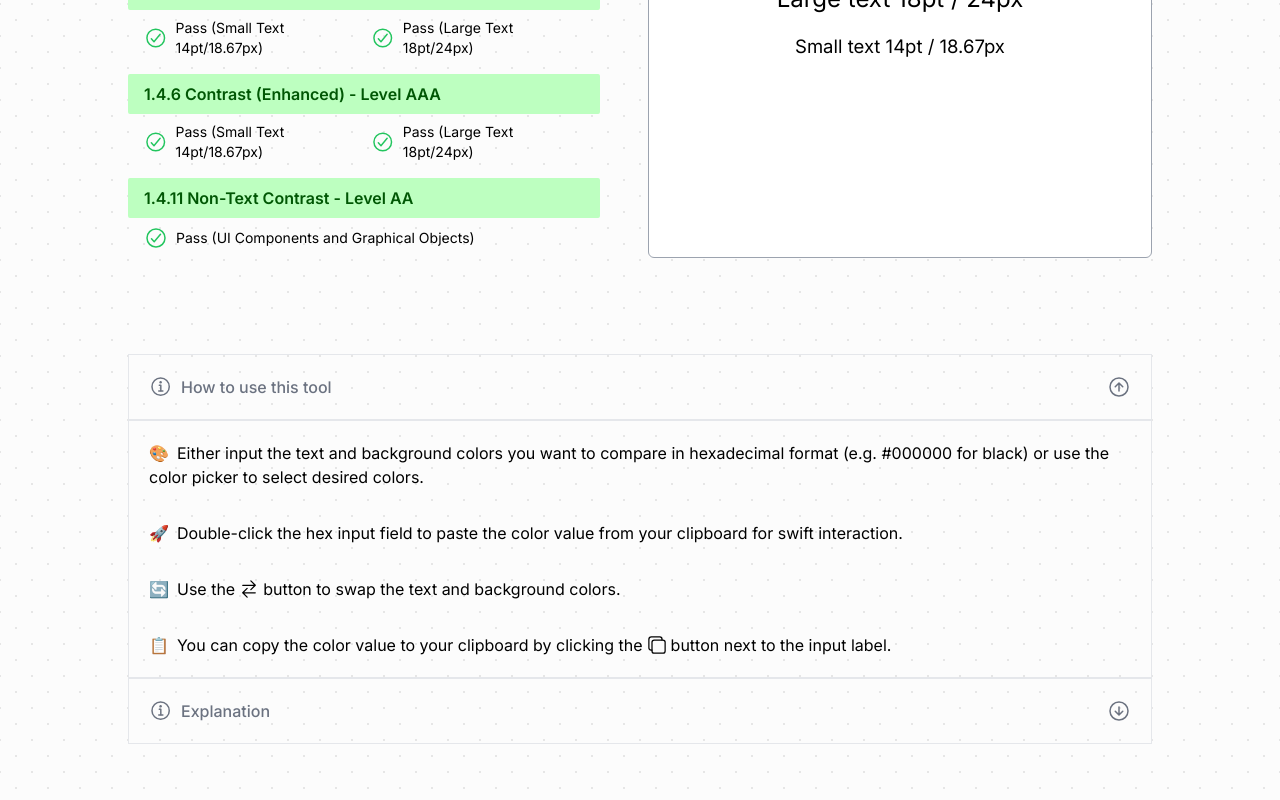
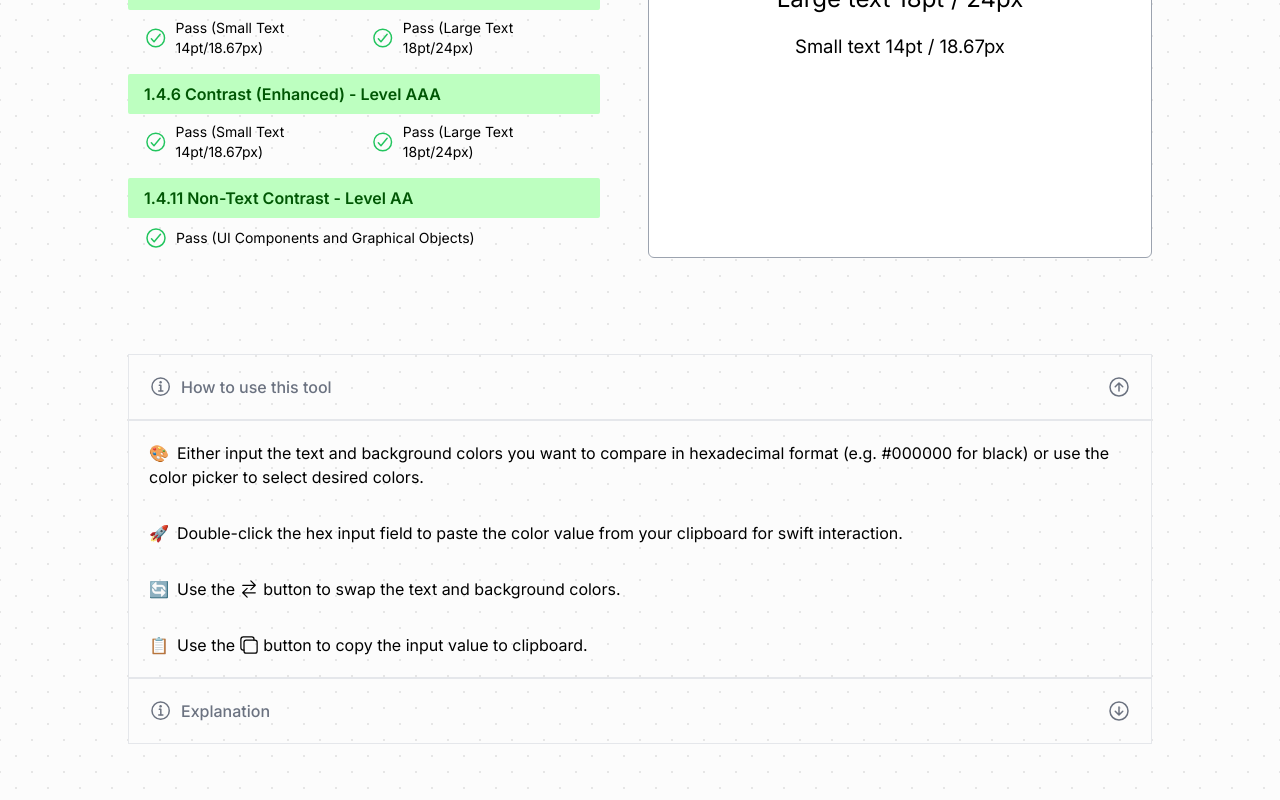
Before and after one commit to HRemonen/SwiftContrast, a Next.js app: page / in a window 1280 px wide. Shown: the part 476-1276 px from the top of the page. Built offline with nearby package versions, Linux system fonts and the light colour scheme.

Commit message:
style: fix issue with text wrapping non-intentionally

```diff
--- a/src/components/guides/ContrastCheckerUsage.tsx
+++ b/src/components/guides/ContrastCheckerUsage.tsx
@@ -17,17 +17,16 @@ const ContrastCheckerUsage = () => {
         clipboard for swift interaction.
       </p>
 
-      <p className="flex mt-8 items-center">
+      <p className="flex flex-wrap mt-8 items-center">
         <span className="mr-2">🔄</span>
         Use the <IoSwapHorizontal className="mx-1" size={20} /> button to swap
         the text and background colors.
       </p>
 
-      <p className="flex mt-8 items-center">
+      <p className="flex flex-wrap mt-8 items-center">
         <span className="mr-2">📋</span>
-        You can copy the color value to your clipboard by clicking the
-        <IoCopyOutline className="mx-1" size={20} />
-        button next to the input label.
+        Use the <IoCopyOutline className="mx-1" size={20} /> button to copy the
+        input value to clipboard.
       </p>
     </>
   );
```
